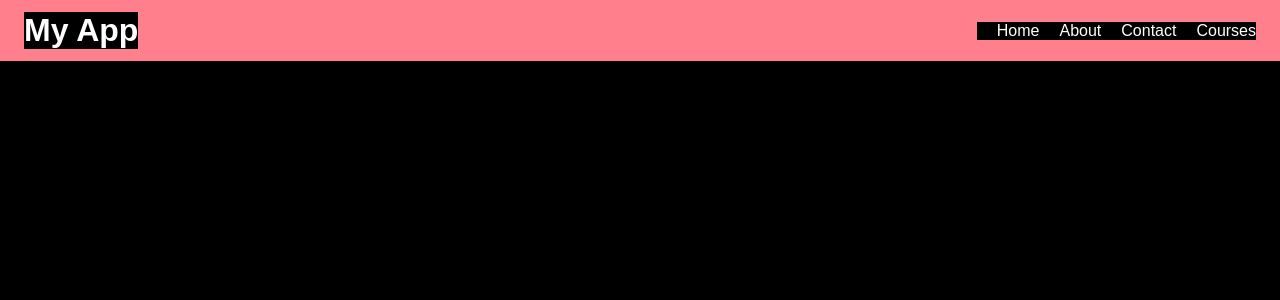
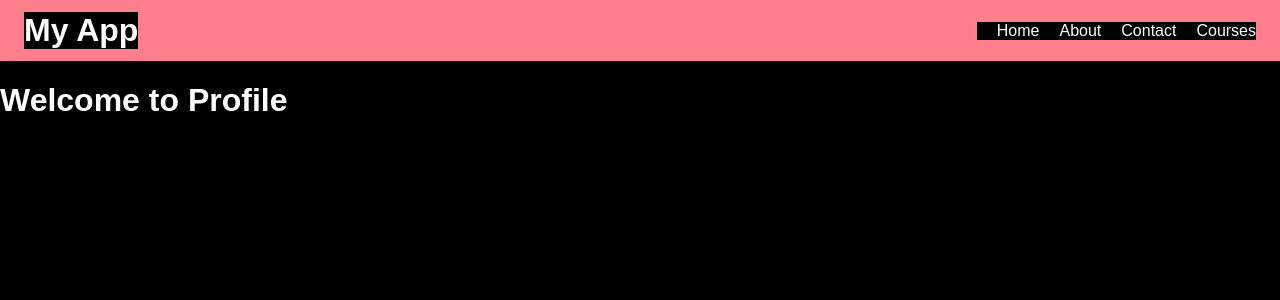
Before and after one commit to JagtapKajal/React_PracticeProject-, a React (Vite) app: page /Profile in a window 1280 px wide. Shown: the top 300 px of the page. Built offline with nearby package versions, Linux system fonts and the light colour scheme.

Commit message:
Creating custom Navigation bar

```diff
--- a/src/App.jsx
+++ b/src/App.jsx
@@ -18,7 +18,8 @@ import Product from "./Pages/Product";
 import DynamicRouting from "./Pages/DynamicRouting";
 import Course_Details from "./Pages/Course_Details";
 import Navbar from "./components/Navbar";
-
+import Dashboard from "./Pages/Dashboard";
+import Profile from "./Pages/Profile";
 const App = () => {
   return (
     <>
@@ -54,6 +55,8 @@ const App = () => {
 
           {/* Course details page */}
           <Route path="/courses/:id" element={<Course_Details />} />
+          <Route path="/Profile" element ={<Profile/>}/>
+          <Route path="/Dashboard" element ={<Dashboard/>}/>
         </Routes>
       </Router>
     </>
--- /dev/null
+++ b/src/Pages/Dashboard.jsx
@@ -0,0 +1,11 @@
+import React from 'react'
+
+const Dashboard = () => {
+  return (
+    <div>
+      <h1>This is dashboard</h1>
+    </div>
+  )
+}
+
+export default Dashboard
--- /dev/null
+++ b/src/Pages/Profile.jsx
@@ -0,0 +1,11 @@
+import React from 'react'
+
+const Profile = () => {
+  return (
+    <div>
+      <h1>Welcome to Profile </h1>
+    </div>
+  )
+}
+
+export default Profile
--- a/src/components/Navbar.jsx
+++ b/src/components/Navbar.jsx
@@ -1,8 +1,9 @@
-import React from "react";
+import React, { useState } from "react";
 import { Link } from "react-router-dom";
 import "./Navbar.css";
 
 const Navbar = () => {
+    const [isLoggedIn, setIsLoggedIn] = useState(false)
   return (
     <nav className="navbar">
       <div className="left">
```
